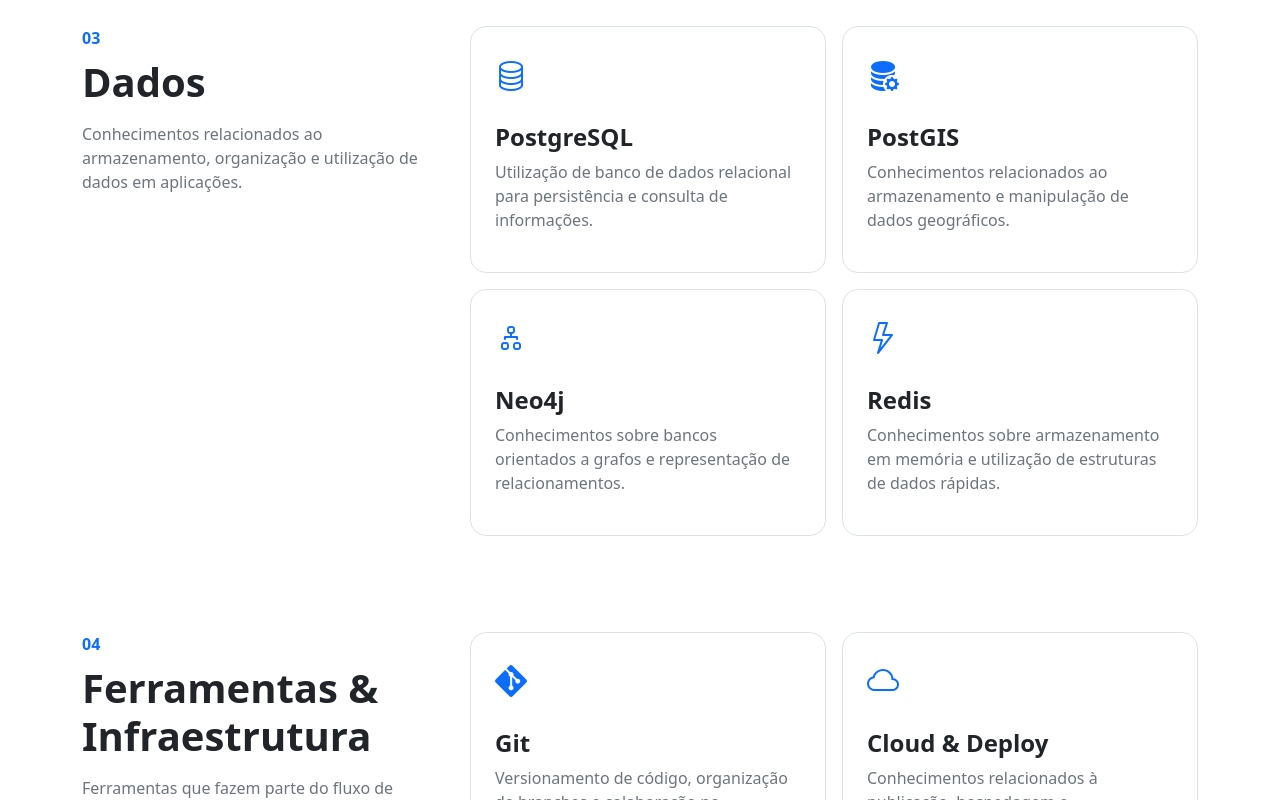
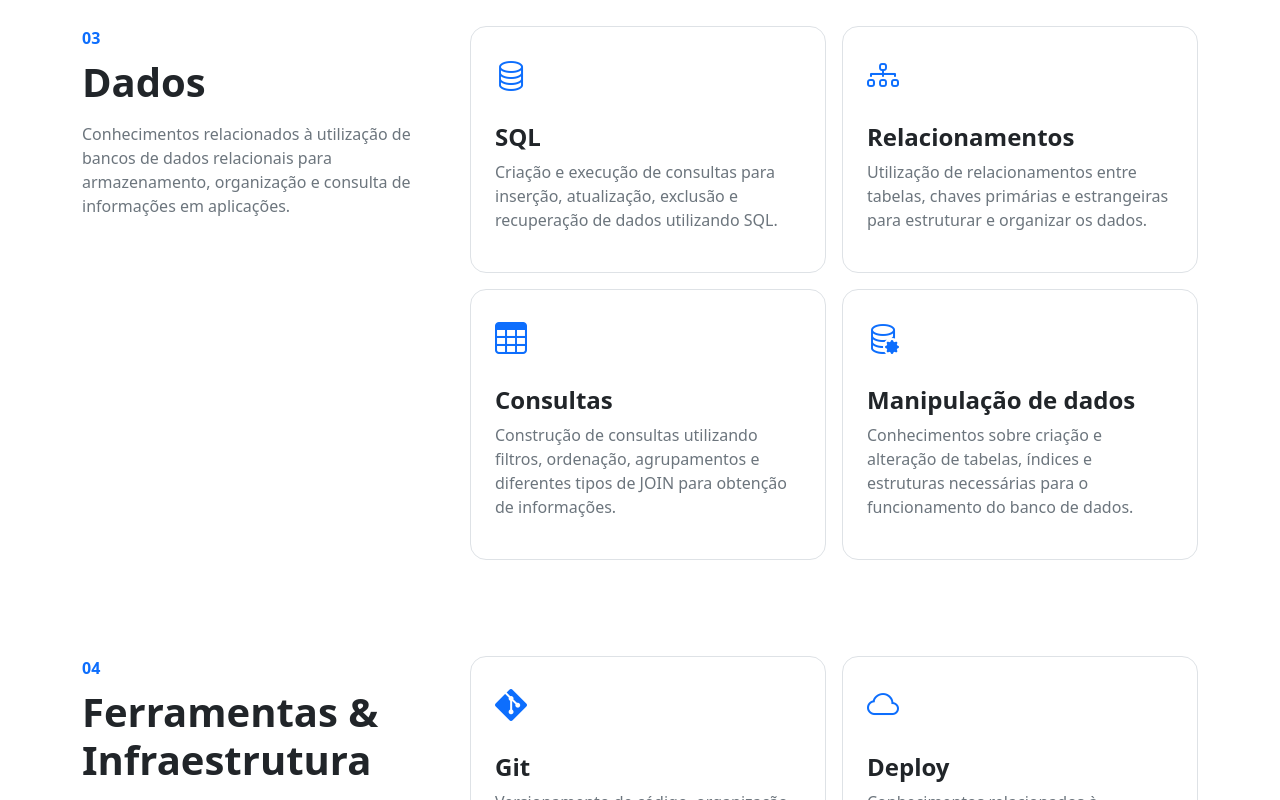
Before and after one commit to ronaldosabino/professional-portfolio, an Angular app: page /skills in a window 1280 px wide. Shown: the part 2520-3320 px from the top of the page. Built offline with nearby package versions, Linux system fonts and the light colour scheme.

Commit message:
feat: update skills section content and improve button accessibility

```diff
--- a/src/app/features/skills/skills.html
+++ b/src/app/features/skills/skills.html
@@ -237,7 +237,7 @@
                 </div>
 
 
-                <!-- HTML / CSS -->
+                <!-- HTML / CSS / JS -->
                 <div class="col-md-6">
 
                     <div class="border rounded-4 p-4 h-100">
@@ -245,13 +245,13 @@
                         <i class="bi bi-filetype-html fs-2 text-primary"></i>
 
                         <h3 class="fs-4 fw-bold mt-4">
-                            HTML & CSS
+                            HTML • CSS • JS
                         </h3>
 
                         <p class="text-secondary">
                             Construção de interfaces semânticas,
                             responsivas e adaptadas a diferentes
-                            tamanhos de tela.
+                            tamanhos de tela. Manipulação de dados, eventos, APIs do navegador
                         </p>
 
                     </div>
@@ -433,7 +433,6 @@
 
 </section>
 
-
 <!-- BANCO DE DADOS -->
 <section class="py-5">
 
@@ -450,8 +449,9 @@
             </h2>
 
             <p class="text-secondary mt-3">
-                Conhecimentos relacionados ao armazenamento,
-                organização e utilização de dados em aplicações.
+                Conhecimentos relacionados à utilização de bancos de
+                dados relacionais para armazenamento, organização e
+                consulta de informações em aplicações.
             </p>
 
         </div>
@@ -468,12 +468,13 @@
                         <i class="bi bi-database fs-2 text-primary"></i>
 
                         <h3 class="fs-4 fw-bold mt-4">
-                            PostgreSQL
+                            SQL
                         </h3>
 
                         <p class="text-secondary">
-                            Utilização de banco de dados relacional
-                            para persistência e consulta de informações.
+                            Criação e execução de consultas para inserção,
+                            atualização, exclusão e recuperação de dados
+                            utilizando SQL.
                         </p>
 
                     </div>
@@ -485,15 +486,16 @@
 
                     <div class="border rounded-4 p-4 h-100">
 
-                        <i class="bi bi-database-fill-gear fs-2 text-primary"></i>
+                        <i class="bi bi-diagram-3 fs-2 text-primary"></i>
 
                         <h3 class="fs-4 fw-bold mt-4">
-                            PostGIS
+                            Relacionamentos
                         </h3>
 
                         <p class="text-secondary">
-                            Conhecimentos relacionados ao armazenamento
-                            e manipulação de dados geográficos.
+                            Utilização de relacionamentos entre tabelas,
+                            chaves primárias e estrangeiras para estruturar
+                            e organizar os dados.
                         </p>
 
                     </div>
@@ -505,15 +507,16 @@
 
                     <div class="border rounded-4 p-4 h-100">
 
-                        <i class="bi bi-diagram-2 fs-2 text-primary"></i>
+                        <i class="bi bi-table fs-2 text-primary"></i>
 
                         <h3 class="fs-4 fw-bold mt-4">
-                            Neo4j
+                            Consultas
                         </h3>
 
                         <p class="text-secondary">
-                            Conhecimentos sobre bancos orientados a
-                            grafos e representação de relacionamentos.
+                            Construção de consultas utilizando filtros,
+                            ordenação, agrupamentos e diferentes tipos
+                            de JOIN para obtenção de informações.
                         </p>
 
                     </div>
@@ -525,15 +528,16 @@
 
                     <div class="border rounded-4 p-4 h-100">
 
-                        <i class="bi bi-lightning fs-2 text-primary"></i>
+                        <i class="bi bi-database-gear fs-2 text-primary"></i>
 
                         <h3 class="fs-4 fw-bold mt-4">
-                            Redis
+                            Manipulação de dados
                         </h3>
 
                         <p class="text-secondary">
-                            Conhecimentos sobre armazenamento em memória
-                            e utilização de estruturas de dados rápidas.
+                            Conhecimentos sobre criação e alteração de
+                            tabelas, índices e estruturas necessárias
+                            para o funcionamento do banco de dados.
                         </p>
 
                     </div>
@@ -603,7 +607,7 @@
                         <i class="bi bi-cloud fs-2 text-primary"></i>
 
                         <h3 class="fs-4 fw-bold mt-4">
-                            Cloud & Deploy
+                            Deploy
                         </h3>
 
                         <p class="text-secondary">
@@ -795,14 +799,14 @@
 
         <div class="d-flex justify-content-center flex-wrap gap-3">
 
-            <a routerLink="/projetos" class="btn btn-light btn-lg">
+            <button routerLink="/projects" class="btn btn-light btn-lg">
                 Ver projetos
                 <i class="bi bi-arrow-right ms-2"></i>
-            </a>
+            </button>
 
-            <a routerLink="/experiencias" class="btn btn-outline-light btn-lg">
+            <button routerLink="/experiences" class="btn btn-outline-light btn-lg">
                 Ver experiências
-            </a>
+            </button>
 
         </div>
 
--- a/src/app/features/skills/skills.ts
+++ b/src/app/features/skills/skills.ts
@@ -1,8 +1,9 @@
 import { Component } from '@angular/core';
+import { RouterLink } from '@angular/router';
 
 @Component({
   selector: 'app-skills',
-  imports: [],
+  imports: [RouterLink],
   templateUrl: './skills.html',
   styleUrl: './skills.css',
 })
```
